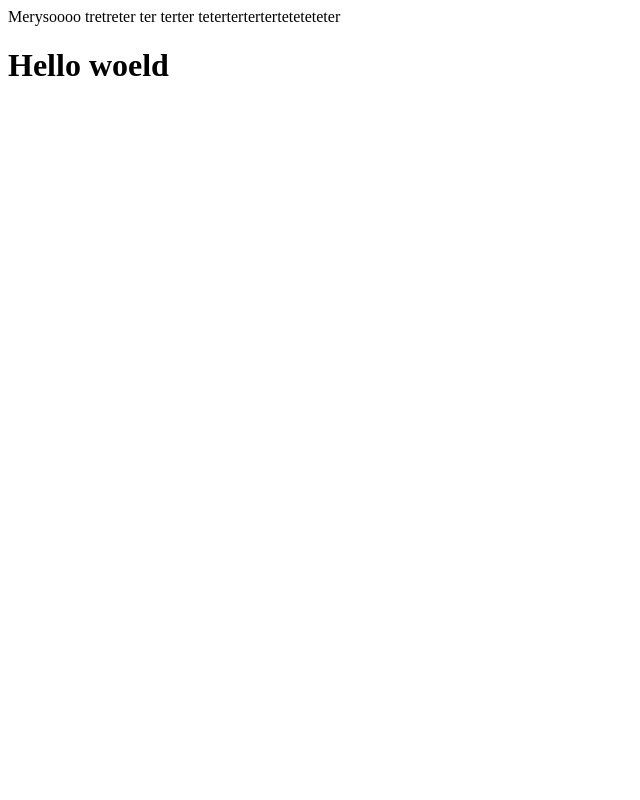
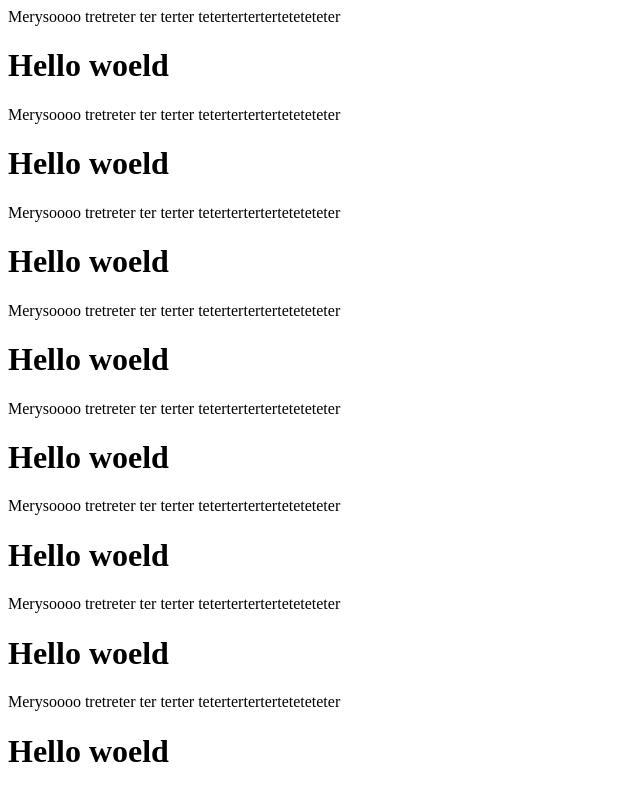
Before and after one commit to meeryyy/dockertest, a plain HTML site: page index.html in a window 1280 px wide. Shown: the whole page, without its empty margins (0-640 px from the left). Drawn offline with Linux system fonts and the light colour scheme.

Commit message:
Update index.html

```diff
--- a/index.html
+++ b/index.html
@@ -8,5 +8,20 @@
 <body>
 Merysoooo tretreter ter terter teterterterterteteteteter
     <h1>Hello woeld</h1>
+    Merysoooo tretreter ter terter teterterterterteteteteter
+    <h1>Hello woeld</h1>
+    Merysoooo tretreter ter terter teterterterterteteteteter
+    <h1>Hello woeld</h1>
+    Merysoooo tretreter ter terter teterterterterteteteteter
+    <h1>Hello woeld</h1>
+
+    Merysoooo tretreter ter terter teterterterterteteteteter
+    <h1>Hello woeld</h1>
+    Merysoooo tretreter ter terter teterterterterteteteteter
+    <h1>Hello woeld</h1>Merysoooo tretreter ter terter teterterterterteteteteter
+    <h1>Hello woeld</h1>
+
+    Merysoooo tretreter ter terter teterterterterteteteteter
+    <h1>Hello woeld</h1>
 </body>
 </html>
```
